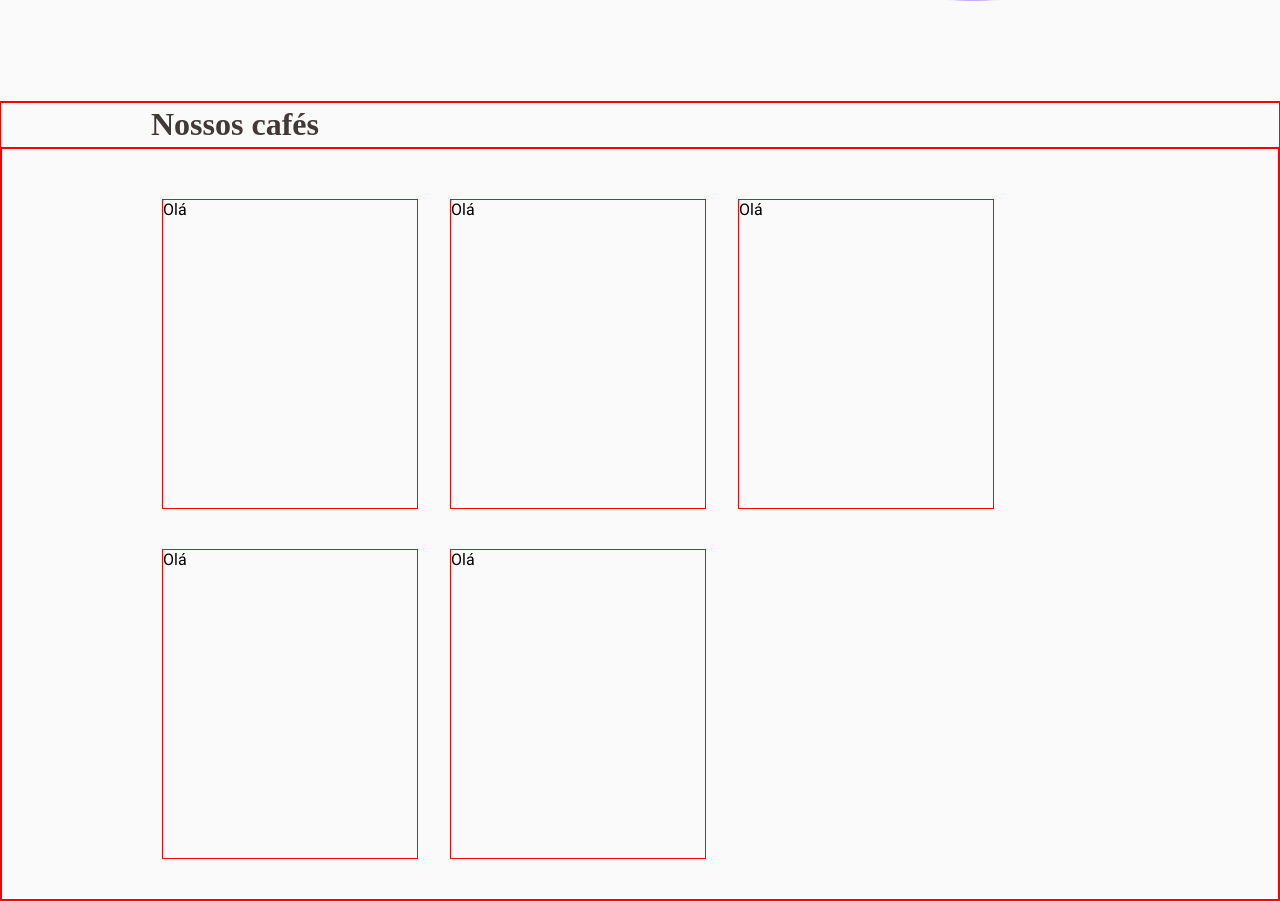
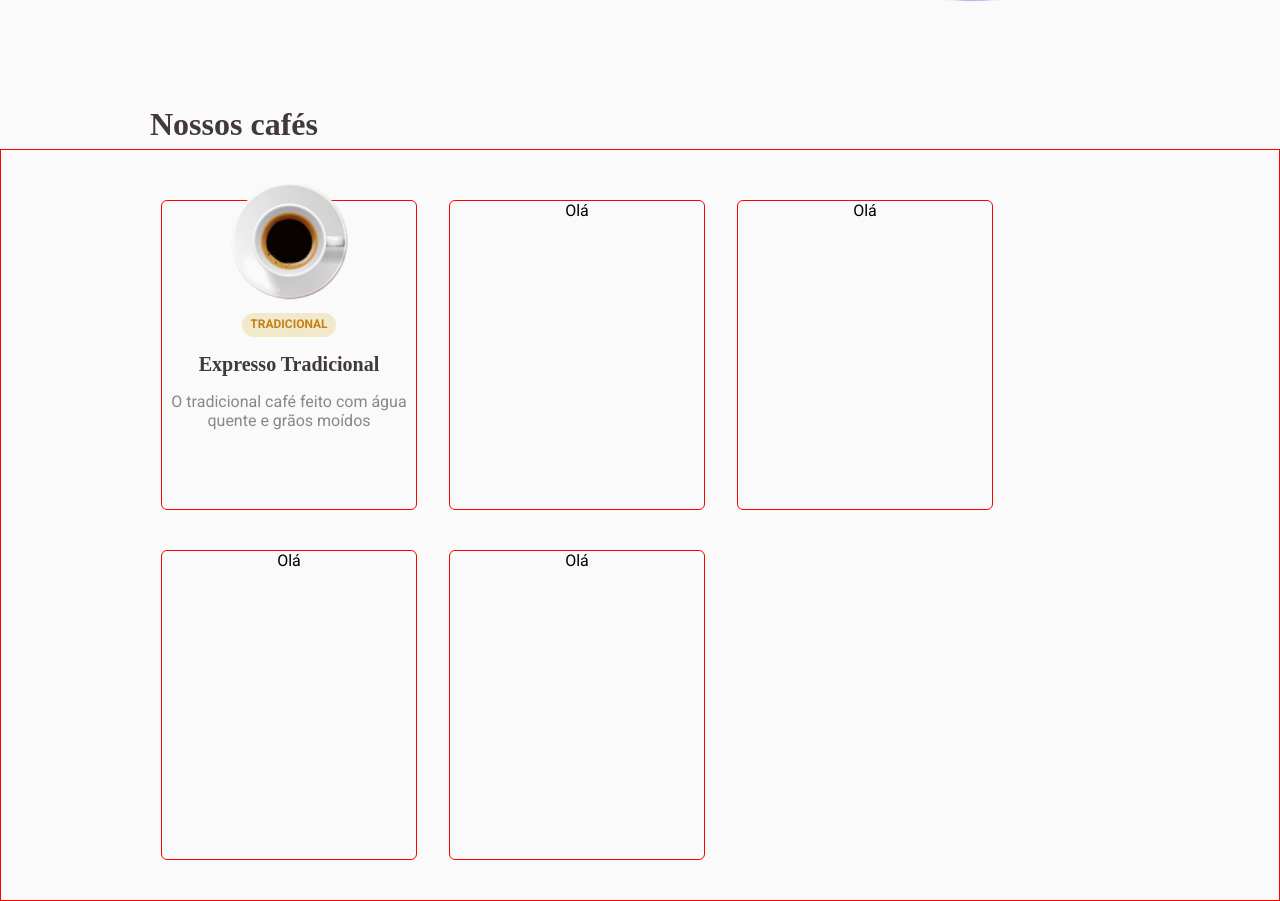
Before and after one commit to arthur-carminatti/Coffe-Delivery, a React (Vite) app: page / in a window 1280 px wide. Shown: the part 547-1448 px from the top of the page. Built offline with nearby package versions, Linux system fonts and the light colour scheme.

Commit message:
coffe list style

```diff
--- a/src/components/CoffeList/index.tsx
+++ b/src/components/CoffeList/index.tsx
@@ -1,4 +1,12 @@
-import { CoffeCard, CoffeListContainer, ListCoffe, TitleCoffeList } from "./styles";
+import {
+    CoffeCard,
+    CoffeListContainer,
+    ListCoffe,
+    TitleCoffeList
+}
+    from "./styles";
+
+import tradicionalCoffe from '../../assets/tradicionalCoffe.svg'
 
 export function CoffeList() {
     return (
@@ -10,7 +18,12 @@ export function CoffeList() {
             <ListCoffe>
                 <tbody>
                     <td>
-                        <CoffeCard>Olá</CoffeCard>
+                        <CoffeCard>
+                            <img src={tradicionalCoffe} alt="" />
+                            <section>Tradicional</section>
+                            <strong>Expresso Tradicional</strong>
+                            <p>O tradicional café feito com água quente e grãos moídos</p>
+                        </CoffeCard>
                     </td>
                     <td>
                         <CoffeCard>Olá</CoffeCard>
--- a/src/components/CoffeList/styles.ts
+++ b/src/components/CoffeList/styles.ts
@@ -3,7 +3,6 @@ import styled from "styled-components";
 export const CoffeListContainer = styled.main`
     width: 100vw;
     height: 100vh;
-    border: 1px solid red;
     display: flex;
     flex-direction: column;
     align-items: center;
@@ -15,7 +14,6 @@ export const TitleCoffeList = styled.div`
     height: 100px;
     display: flex;
     align-items: center;
-    border: 1px solid red;
 
     padding-left: 9.375rem;
 
@@ -55,7 +53,63 @@ export const ListCoffe = styled.table`
 export const CoffeCard = styled.tr`
     width: 256px;
     height: 310px;
-    display: inline-block;
+    display: flex;
     border: 1px solid red;
+    border-radius: 6px;
     margin-right: 32px;
+    align-items: center;
+    flex-direction: column;
+    gap: 12px;
+
+    transition: 0.5s;
+
+    img {
+        width: 120px;
+        height: 120px;
+        margin-top: -20px;
+        transition: 0.5s;
+
+        &:hover {
+            width: 140px;
+            height: 140px;
+            margin-top: -30px;
+        }
+    }
+
+    section {
+        justify-content: center;
+        display: flex;
+        padding: 4px 8px;
+        border-radius: 9999px;
+
+        background-color: ${props => props.theme["yellow-100"]};
+        color: ${props => props.theme["yellow-700"]};
+
+        font-weight: 700;
+        font-size: 12px;
+        line-height: 130%;
+        text-transform: uppercase;
+
+        transition: 0.7s;
+
+        &:hover {
+            background-color: ${props => props.theme["yellow-700"]};
+            color: ${props => props.theme["yellow-100"]};
+        }
+    }
+
+    strong {
+        color: ${props => props.theme["black-600"]};
+        font-weight: 700;
+        font-size: 20px;
+        font-family: 'Baloo 2';
+        align-items: center;
+
+        padding: 4px 8px;
+    }
+
+    p {
+        text-align: center;
+        color: ${props => props.theme["gray-300"]};
+    }
 `
--- a/src/styles/themes/default.ts
+++ b/src/styles/themes/default.ts
@@ -1,11 +1,13 @@
 export const defaultTheme = {
     'white-100': '#FAFAFA',
+    'white-300': '#ffecd0',
 
     'purble-100': '#EBE5F9',
     'purble-600': '#8047F8',
     'purble-700': '#4B2995',
 
     'yellow-100': '#F1E9C9',
+    'yellow-400': '#EBC136',
     'yellow-500': '#DBAC2C',
     'yellow-700': '#C47F17',
 
@@ -13,5 +15,6 @@ export const defaultTheme = {
     'black-600': '#403937',
 
 
+    'gray-300': '#8D8686',
     'gray-500': '#574F4D',
 } as const
```
Also changed, not shown: src/assets/tradicionalCoffe.svg (added).
